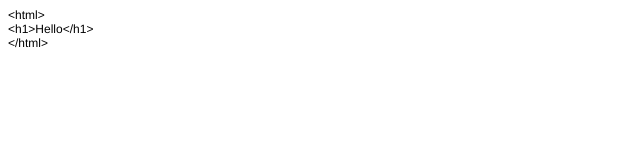
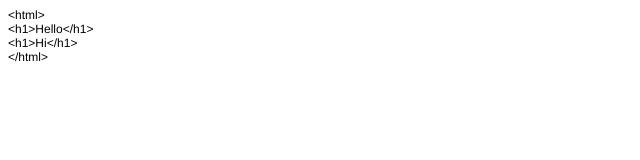
Before and after one commit to RoshniParekh6/my_project, a plain HTML site: page x.html in a window 1280 px wide. Shown: the full height of the page, 0-640 px from the left. Drawn offline with Linux system fonts and the light colour scheme.

Commit message:
fifth commit - modified x.html

```diff
--- a/x.html
+++ b/x.html
@@ -7,12 +7,14 @@
   <meta name="Generator" content="Cocoa HTML Writer">
   <meta name="CocoaVersion" content="2113">
   <style type="text/css">
-    p.p1 {margin: 0.0px 0.0px 0.0px 0.0px; font: 12.0px Helvetica}
+    p.p1 {margin: 0.0px 0.0px 0.0px 0.0px; font: 12.0px Helvetica; color: #000000; -webkit-text-stroke: #000000}
+    span.s1 {font-kerning: none}
   </style>
 </head>
 <body>
-<p class="p1">&lt;html&gt;</p>
-<p class="p1">&lt;h1&gt;Hello&lt;/h1&gt;</p>
-<p class="p1">&lt;/html&gt;</p>
+<p class="p1"><span class="s1">&lt;html&gt;</span></p>
+<p class="p1"><span class="s1">&lt;h1&gt;Hello&lt;/h1&gt;</span></p>
+<p class="p1"><span class="s1">&lt;h1&gt;Hi&lt;/h1&gt;</span></p>
+<p class="p1"><span class="s1">&lt;/html&gt;</span></p>
 </body>
 </html>
```
